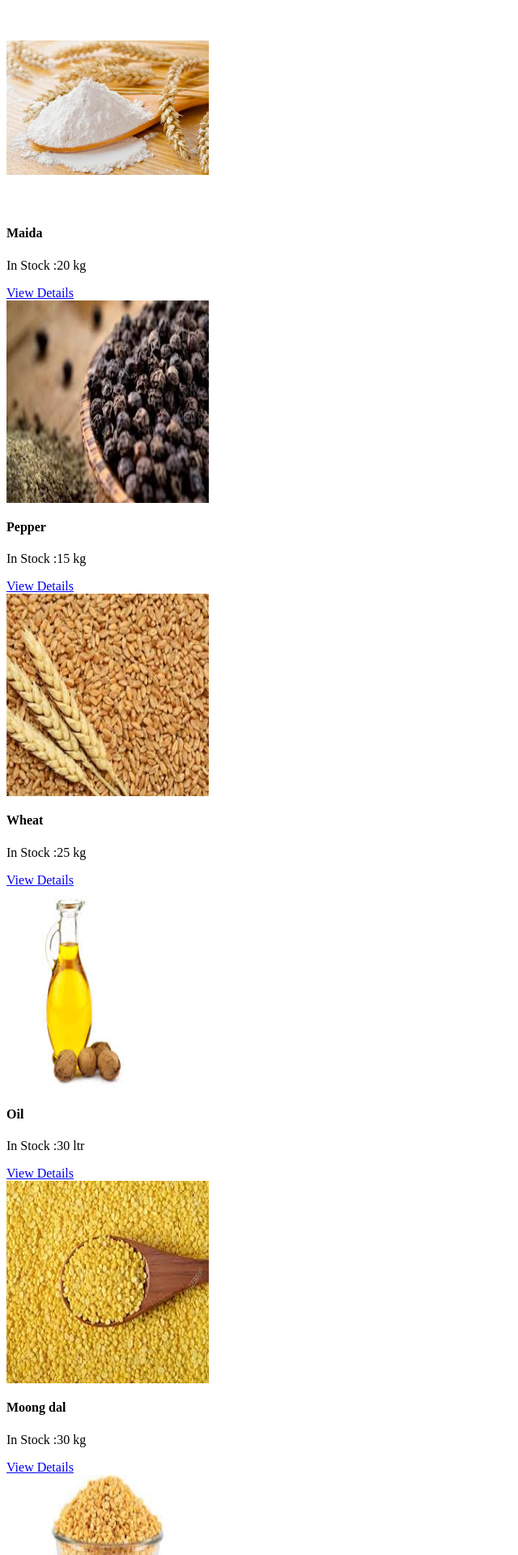
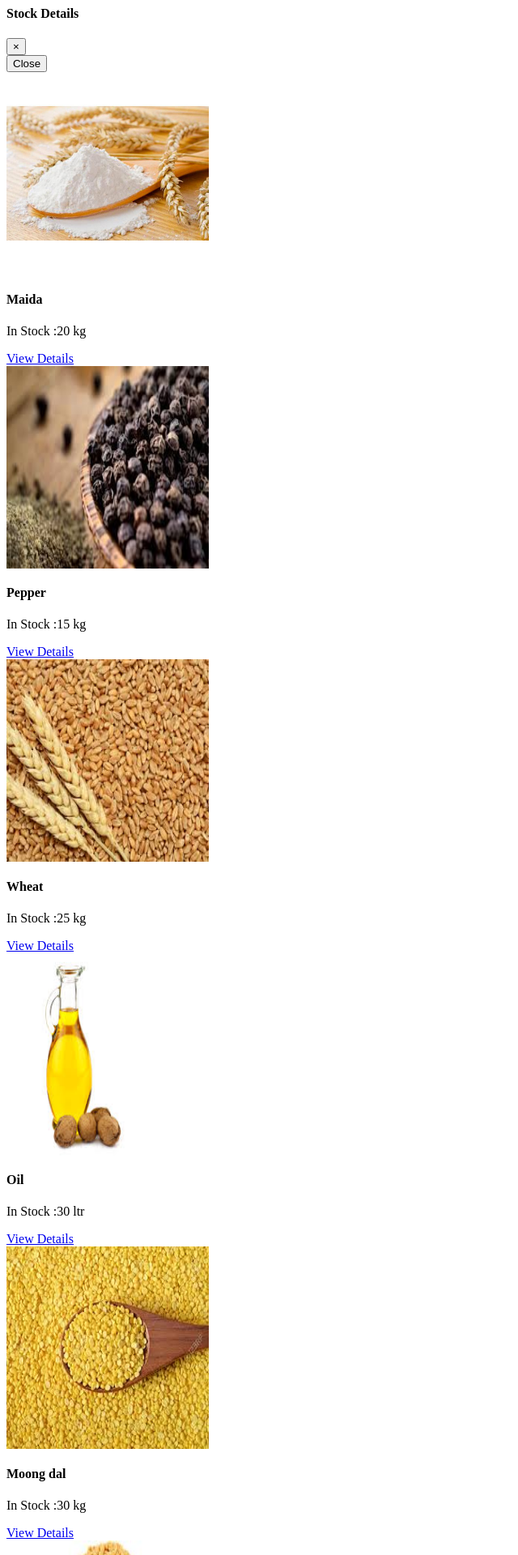
Before and after one commit to gauthamm11/hotel_inventory, a PHP site: page /inventory.php in a window 1280 px wide. Shown: the top 1920 px of the page at 81% size, without its empty margins (0-640 px from the left). Run offline with PHP 8.4, Linux system fonts and the light colour scheme; data comes from the database, SQL or seed files in the repository.

Commit message:
model updated code

```diff
--- a/app/inventory.php
+++ b/app/inventory.php
@@ -1,3 +1,51 @@
+<script type="text/javascript">
+
+$(document).on("click", ".modelid", function ()
+	{
+     $id = $(this).data('id')
+        $("#txtHidden").text($id);
+
+        $.ajax({
+                type: "GET",
+                data: {"id":$id},
+                url: "list_detail.php",
+                success: function (result)
+                 {
+                $("#currentdata").html(result);
+                $("#datamodel").modal('toggle');
+              }
+            });
+
+});
+</script>
+ <!-- The Modal -->
+  <div class="modal fade" id="datamodel">
+    <div class="modal-dialog">
+      <div class="modal-content">
+
+        <!-- Modal Header -->
+        <div class="modal-header">
+          <h4 class="modal-title">Stock Details</h4>
+          <button type="button" class="close" data-dismiss="modal">×</button>
+        </div>
+
+        <!-- Modal body -->
+        <div class="modal-body">
+        <!-- 	<p id="txtHidden"></p> -->
+         <div id ="currentdata">
+
+         </div>
+        </div>
+
+        <!-- Modal footer -->
+        <div class="modal-footer">
+          <button type="button" class="btn btn-danger" data-dismiss="modal">Close</button>
+        </div>
+
+      </div>
+    </div>
+  </div>
+
 <?php
 require "dbase.php";
 //include "includes/header.php";
@@ -30,7 +78,7 @@ if (mysqli_num_rows($result) > 0) {
                     	echo '<p class="card-text"> In Stock :'.$row['current_status'].' '.$row['metric'].'</p>';
                     	}
 
-                  echo '<a href="#" class="btn btn-info btn-block">View Details</a>
+                  echo '<a  href="#" data-id="'.$row['id'].' " class="modelid btn btn-info btn-block">View Details</a>
                   </div>
                 </div>
                 <!-- ./item card -->
```
Also changed, not shown: app/list_detail.php (added, +52 -0 lines).
